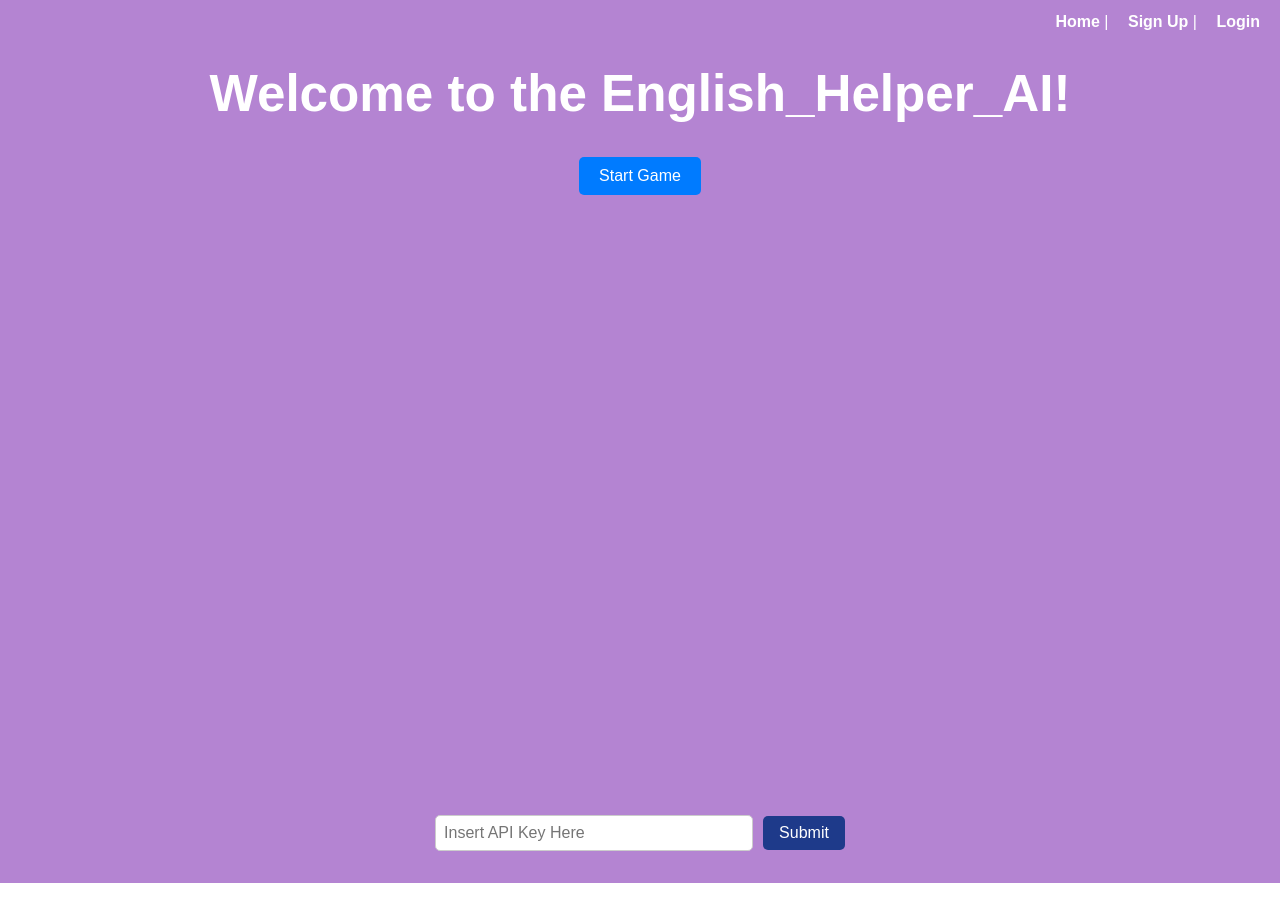
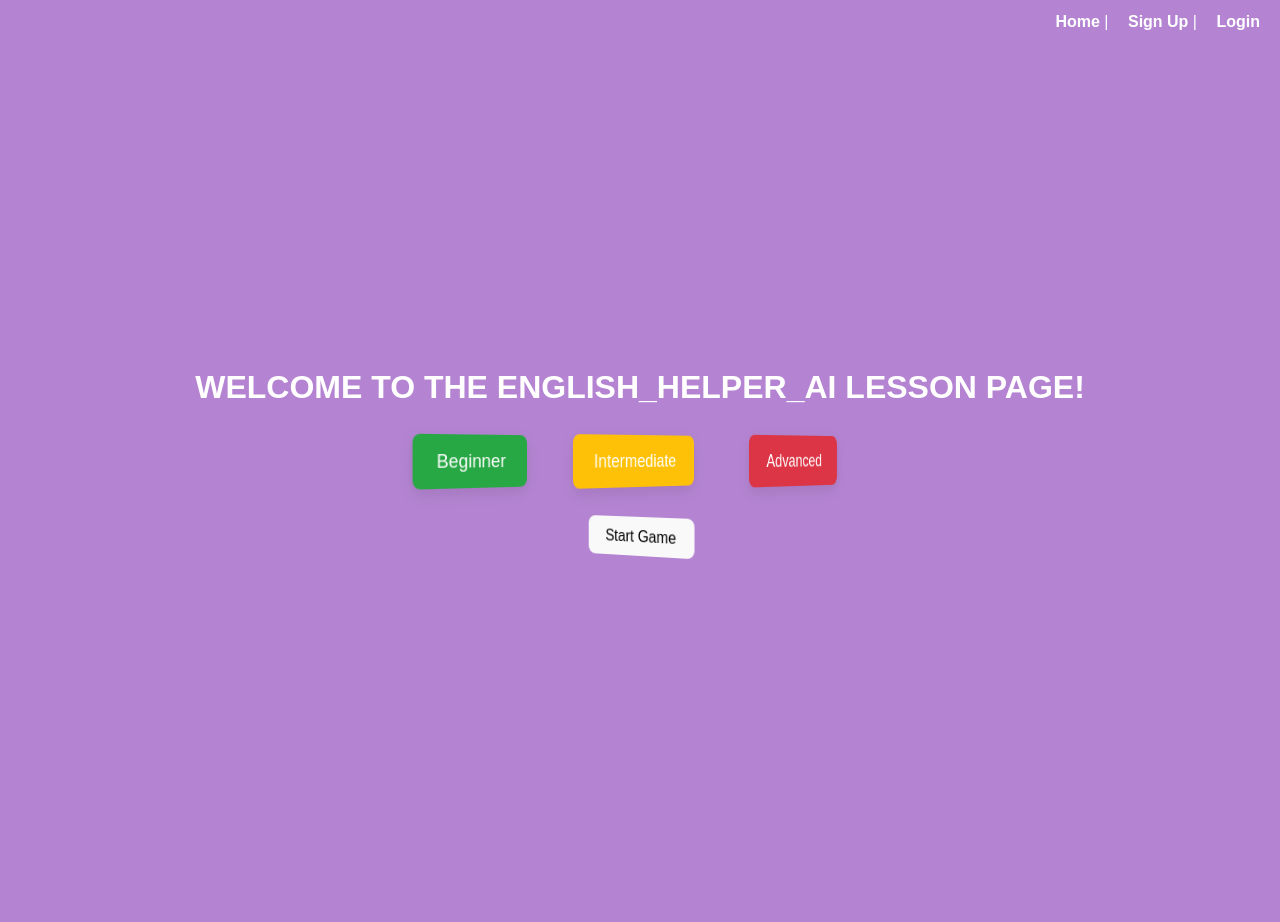
Before and after one commit to BrishnaN/English_Helper_AI, a React (Create React App) app: page /lessonPage in a window 1280 px wide. Shown: the top 922 px of the page. Before the commit the page ends 883 px from the top, so only its background shows below. Built offline with nearby package versions, Linux system fonts and the light colour scheme.

Commit message:
forgotpassword page added

```diff
--- a/src/App.tsx
+++ b/src/App.tsx
@@ -6,6 +6,7 @@ import Assessment from "./components/Assessment.tsx";
 import SignUp from "./components/SignUp.tsx";
 import Login from "./components/Login.tsx";
 import LessonPage from "./components/LessonPage.tsx";
+import ForgotPassword from "./components/ForgotPassword.tsx";
 import "./App.css";
 //import "./styles.css";
 
@@ -40,6 +41,7 @@ const App: React.FC = () => {
         <Route path="/login" element={<Login />} />
         <Route path="/lessonPage" element={<LessonPage />} />
         <Route path="/assessment" element={<Assessment />} />
+        <Route path="/forgot-password" element={<ForgotPassword />} />
       </Routes>
 
       {/* API Key Form */}
--- /dev/null
+++ b/src/components/ForgotPassword.tsx
@@ -0,0 +1,65 @@
+import React, { useState } from "react";
+
+const ForgotPassword = () => {
+  const [email, setEmail] = useState("");
+  const [message, setMessage] = useState("");
+
+  const handleResetPassword = () => {
+    if (!email) {
+      alert("Please enter your email.");
+      return;
+    }
+
+    const storedEmail = localStorage.getItem("email");
+
+    if (storedEmail && storedEmail === email) {
+      const newPassword = prompt("Enter your new password:");
+      if (newPassword) {
+        localStorage.setItem("password", newPassword);
+        setMessage("Password successfully updated. Please log in.");
+      } else {
+        alert("Password reset canceled.");
+      }
+    } else {
+      setMessage("No account found with that email.");
+    }
+  };
+
+  return (
+    <div style={{ textAlign: "center", marginTop: "50px" }}>
+      <h1>Forgot Password</h1>
+      <div style={{ marginBottom: "15px" }}>
+        <input
+          type="email"
+          placeholder="Enter your registered email"
+          value={email}
+          onChange={(e) => setEmail(e.target.value)}
+          style={{
+            padding: "10px",
+            width: "300px",
+            marginBottom: "10px",
+            backgroundColor: "black",
+          }}
+        />
+      </div>
+      <button
+        onClick={handleResetPassword}
+        style={{
+          padding: "10px 20px",
+          backgroundColor: "#007BFF",
+          color: "white",
+          border: "none",
+          cursor: "pointer",
+          borderRadius: "5px",
+        }}
+      >
+        Reset Password
+      </button>
+      {message && (
+        <p style={{ marginTop: "15px", color: "green" }}>{message}</p>
+      )}
+    </div>
+  );
+};
+
+export default ForgotPassword;
--- /dev/null
+++ b/src/components/LessonPage.css
@@ -0,0 +1,97 @@
+.lesson-page {
+  min-height: 100vh;
+  display: flex;
+  flex-direction: column;
+  align-items: center;
+  justify-content: center;
+  font-family: "Arial", sans-serif;
+  text-align: center;
+  padding: 20px;
+}
+
+.page-title {
+  color: #ffffff;
+  font-size: 2rem;
+  margin-bottom: 30px;
+  font-weight: bold;
+  text-transform: uppercase;
+}
+
+.buttons-container {
+  display: flex;
+  gap: 20px;
+  margin-bottom: 30px;
+}
+
+.level-button {
+  padding: 15px 25px;
+  font-size: 1.2rem;
+  border: none;
+  border-radius: 8px;
+  cursor: pointer;
+  transition: transform 0.3s ease, box-shadow 0.3s ease;
+  box-shadow: 0 5px 15px rgba(0, 0, 0, 0.1);
+  background-color: #007bff;
+  color: white;
+}
+
+.level-button:hover {
+  transform: translateY(-5px);
+  box-shadow: 0 10px 25px rgba(0, 0, 0, 0.2);
+}
+
+.level-button:active {
+  transform: translateY(1px);
+}
+
+.level-button.beginner {
+  background-color: #28a745;
+}
+
+.level-button.intermediate {
+  background-color: #ffc107;
+}
+
+.level-button.advanced {
+  background-color: #dc3545;
+}
+
+.start-button:hover {
+  transform: translateY(-5px);
+  box-shadow: 0 10px 25px rgba(0, 0, 0, 0.2);
+}
+
+.start-button:active {
+  transform: translateY(1px);
+}
+
+.start-button:focus {
+  outline: none;
+}
+
+/* Adding 3D Effect on Hover */
+.lesson-page {
+  perspective: 1000px;
+}
+
+.buttons-container {
+  transform-style: preserve-3d;
+  transform: rotateY(10deg);
+}
+
+.level-button {
+  transform: rotateY(30deg);
+  transition: transform 0.3s ease-in-out;
+}
+
+.level-button:hover {
+  transform: rotateY(0deg) translateY(-5px);
+}
+
+.start-button {
+  transform: rotateY(-30deg);
+}
+
+.start-button:hover {
+  transform: rotateY(0deg) translateY(-5px);
+}
--- a/src/components/LessonPage.tsx
+++ b/src/components/LessonPage.tsx
@@ -1,25 +1,52 @@
 import React from "react";
+import { useNavigate } from "react-router-dom"; // To navigate to other pages
+import "./LessonPage.css";
 
 const LessonPage = () => {
+  const navigate = useNavigate();
+
+  // Function to start the game or lesson
   const startGame = () => {
     console.log("Game Started!");
-    // Redirect to game page or start logic
+    // Redirect to the game or lesson page
+    navigate("/game"); // Example: Redirecting to the game page
+  };
+
+  // Function to handle level selection
+  const handleLevelSelect = (level: string) => {
+    console.log(`${level} level selected`);
+    // Navigate to the lessons page for the selected level
+    navigate(`/level/${level}`);
   };
 
   return (
-    <div>
-      <h1>Welcome to the English_Helper_AI!</h1>
-      <button
-        style={{
-          padding: "10px 20px",
-          backgroundColor: "#007BFF",
-          color: "white",
-          border: "none",
-          cursor: "pointer",
-          borderRadius: "5px",
-        }}
-        onClick={startGame}
-      >
+    <div className="lesson-page">
+      <h1 className="page-title">
+        Welcome to the English_Helper_AI Lesson Page!
+      </h1>
+
+      <div className="buttons-container">
+        <button
+          className="level-button beginner"
+          onClick={() => handleLevelSelect("beginner")}
+        >
+          Beginner
+        </button>
+        <button
+          className="level-button intermediate"
+          onClick={() => handleLevelSelect("intermediate")}
+        >
+          Intermediate
+        </button>
+        <button
+          className="level-button advanced"
+          onClick={() => handleLevelSelect("advanced")}
+        >
+          Advanced
+        </button>
+      </div>
+
+      <button className="start-button" onClick={startGame}>
         Start Game
       </button>
     </div>
--- a/src/components/Login.tsx
+++ b/src/components/Login.tsx
@@ -1,5 +1,5 @@
 import React, { useState } from "react";
-import { Link, useNavigate } from "react-router-dom"; // Import useNavigate
+import { Link, useNavigate } from "react-router-dom";
 
 const Login = () => {
   const [emailOrUsername, setEmailOrUsername] = useState("");
@@ -15,11 +15,9 @@ const Login = () => {
     const isEmail = /\S+@\S+\.\S+/.test(emailOrUsername);
     const storedUser = localStorage.getItem(isEmail ? "email" : "username");
 
-    // Check if the entered credentials match the stored ones
     if (storedUser && storedUser === emailOrUsername) {
       const storedPassword = localStorage.getItem("password");
       if (storedPassword === password) {
-        // Login successful
         console.log("Login Successful:", {
           loginType: isEmail ? "Email" : "Username",
           value: emailOrUsername,
@@ -32,7 +30,7 @@ const Login = () => {
         );
         setEmailOrUsername("");
         setPassword("");
-        navigate("/lessonPage"); // Redirect to the start game page
+        navigate("/lessonPage ");
       } else {
         alert("Incorrect password, please try again.");
       }
@@ -80,6 +78,14 @@ const Login = () => {
         Sign In
       </button>
       <p style={{ marginTop: "15px" }}>
+        <Link
+          to="/forgot-password"
+          style={{ color: "#007BFF", textDecoration: "none" }}
+        >
+          Forgot Password?
+        </Link>
+      </p>
+      <p style={{ marginTop: "15px" }}>
         Don't have an account?{" "}
         <Link to="/signup" style={{ color: "#007BFF", textDecoration: "none" }}>
           Sign Up
```
